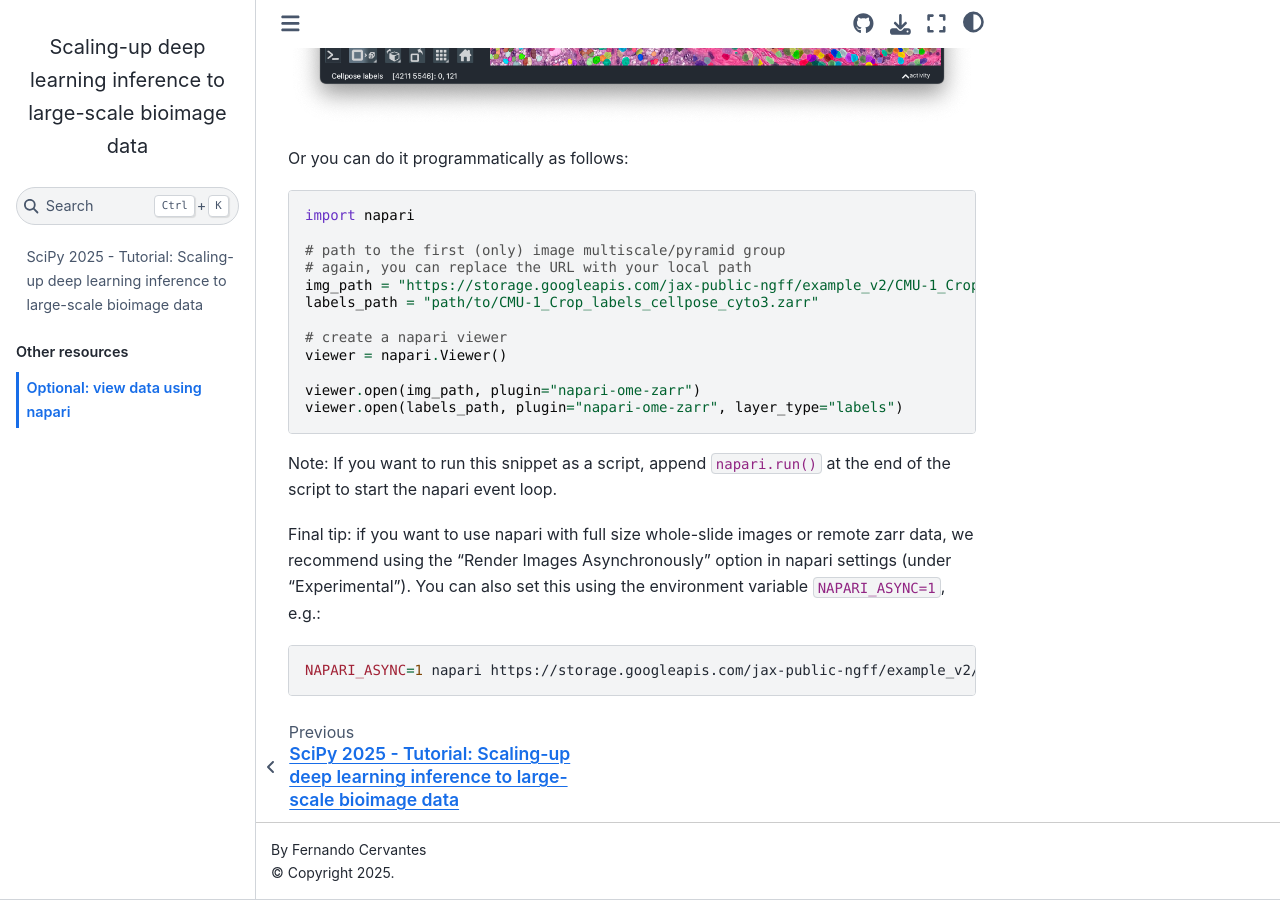
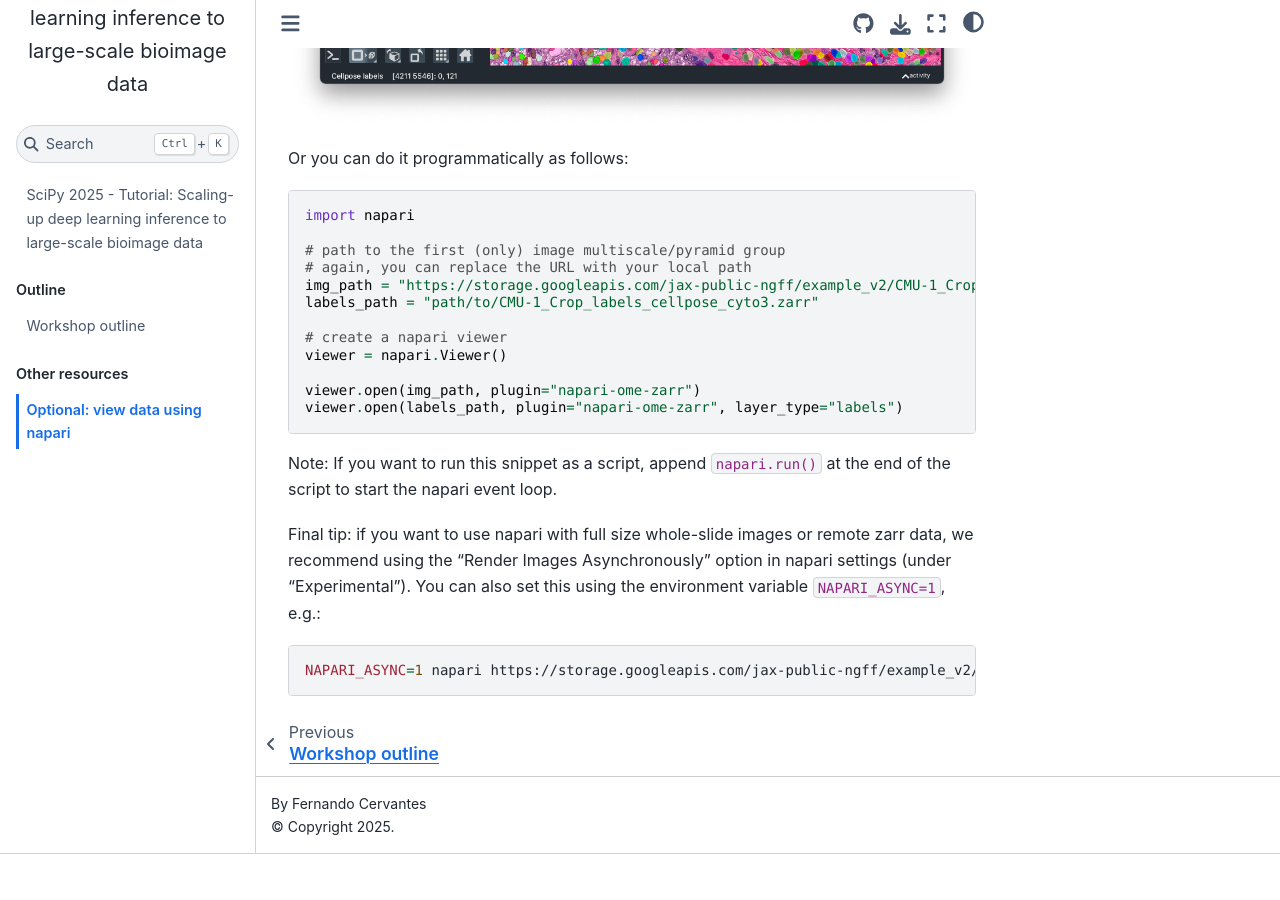
Before and after one commit to fercer/scaling-up-with-dask-tutorial, a Jupyter Book: the page built from optional_napari.md, in a window 1280 px wide and 900 px high, scrolled down 1209 px. Built offline with Jupyter Book 1.0.4 settings and Sphinx 7.4.7 and the Sphinx Book theme 1.1.4, drawn with Linux system fonts in a browser that asks for light colours; pages that are not in the unit, such as notebooks, are missing from menus; after the commit the page ends 2063 px from its top, so only the background shows below that; part of the change alters nothing that is shown.

Commit message:
Added outline to website

```diff
--- a/_toc.yml
+++ b/_toc.yml
@@ -4,6 +4,9 @@
 format: jb-book
 root: README
 parts:
+  - caption: Outline
+    chapters:
+    - file: outline.md
   - caption: Notebooks
     chapters:
     - file: notebooks/Zarr_and_Dask_for_large-scale_imaging-Part-1.ipynb
--- /dev/null
+++ b/outline.md
@@ -0,0 +1,35 @@
+# Workshop outline
+
+### Setup (10 min)
+ - Getting ready the environment to code in jupyter
+
+### Give overview of the workshop (20 min)
+- Challenges of scaling up deep learning inference
+- Parallelization approach taken in this workshop
+
+### Break (10 min)
+
+### Introduce image analysis with Dask (50 min)
+- Overview of image analysis and Dask for lazy loading
+- Image loading (using `tifffile` and `zarr` as backends) [Guided exercise]
+- Image analysis examples [Guided exercise]
+- Image analysis exercises [Unguided exercise]
+
+### Break (10 min)
+
+### Implement an inference function (50 min)
+- Overview of the `cellpose` model for cell segmentation
+- Implement the inference function for `cellpose` [Guided exercise]
+- Test implementation [Unguided exercise]
+
+### Break (10 min)
+
+### Apply the inference to a large-scale image (50 min)
+- Overview of the parallelization approach using Dask
+- Test inference function in small-scale [Unguided exercise]
+- Scale-up to the full image [Guided exercise]
+
+### Break (10 min)
+
+### Conclusion (20 min)
+- Wrap-up and recap of the learning outcomes of the workshop
```
